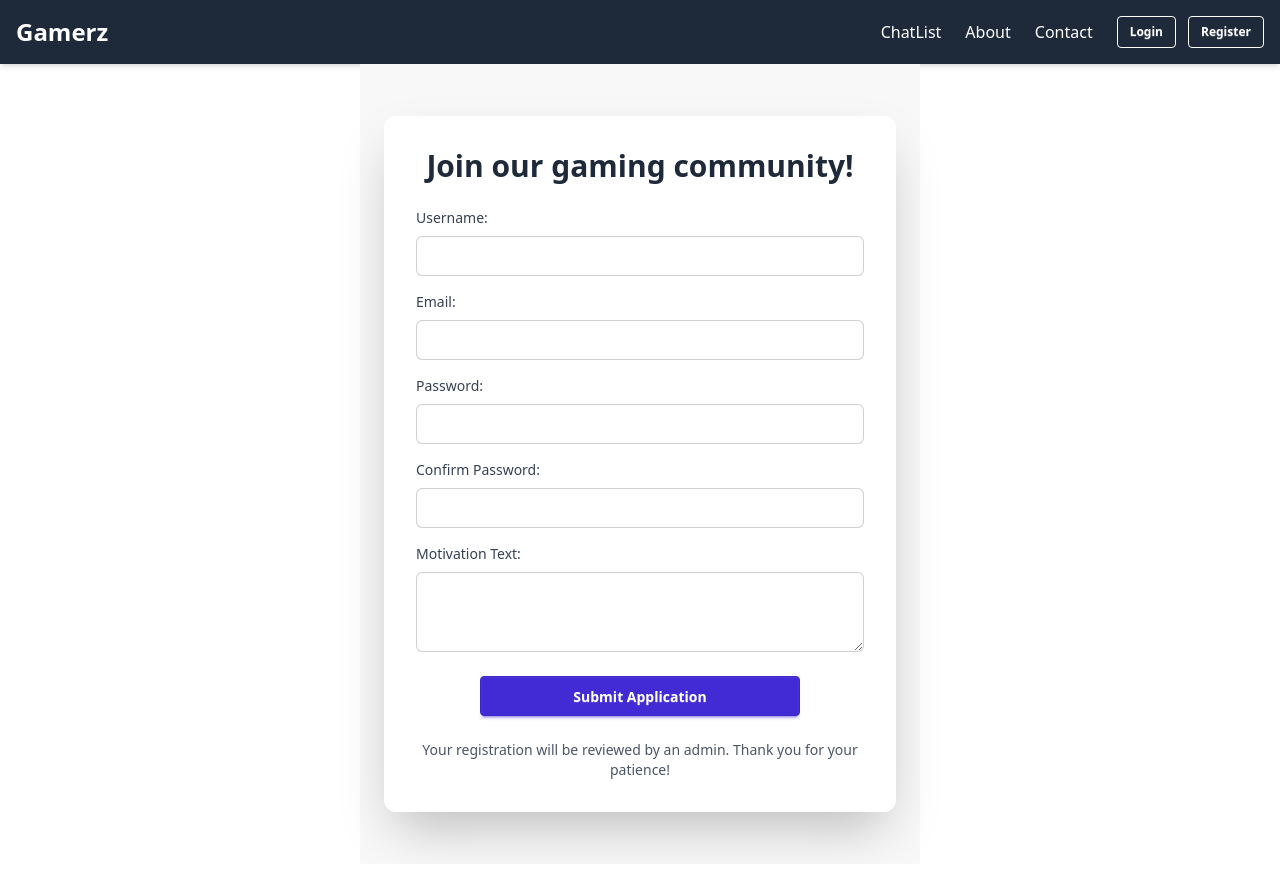
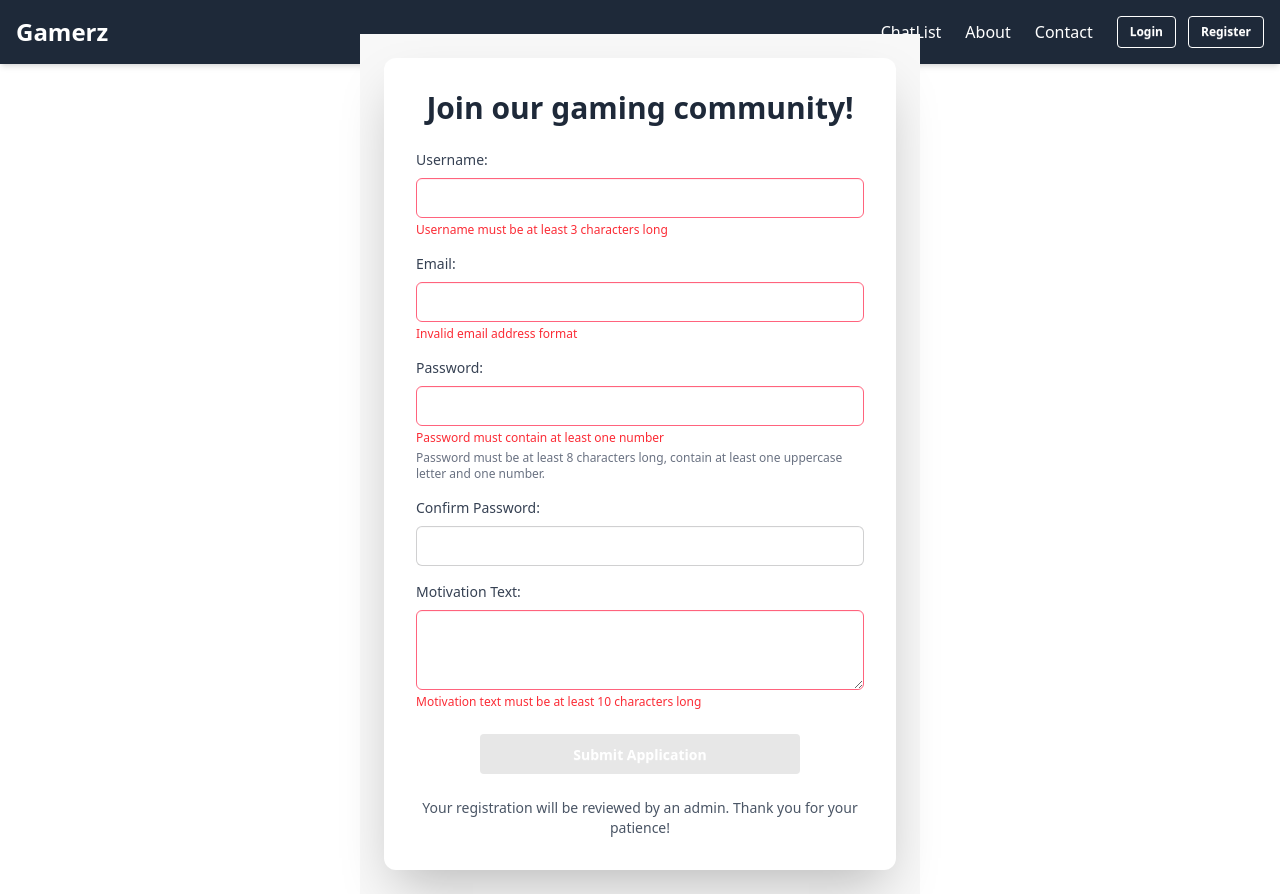
Before and after one commit to 2024-devops-alt-dist/GAMERSZ_LDF_BD_MG, a React (Vite) app in the folder frontend/: page /register in a window 1280 px wide. Before the commit the page ends 864 px from the top, so only its background shows below. Built offline with nearby package versions, Linux system fonts and the light colour scheme; no server answers.

Commit message:
feat(signup): add Zod validation to signup form and include Zod dependency

```diff
--- a/frontend/package.json
+++ b/frontend/package.json
@@ -14,7 +14,8 @@
     "react": "^19.0.0",
     "react-dom": "^19.0.0",
     "react-router-dom": "^7.5.0",
-    "tailwindcss": "^4.1.3"
+    "tailwindcss": "^4.1.3",
+    "zod": "^3.24.4"
   },
   "devDependencies": {
     "@eslint/js": "^9.21.0",
--- a/frontend/src/components/signupForm.tsx
+++ b/frontend/src/components/signupForm.tsx
@@ -1,51 +1,124 @@
-import React, { useState } from 'react';
-import { useNavigate } from 'react-router-dom';
+import React, { useState, useEffect, useCallback } from "react";
+import { useNavigate } from "react-router-dom";
+import { z } from "zod";
+
+// Define validation schemas for each field
+const usernameSchema = z
+	.string()
+	.min(3, { message: "Username must be at least 3 characters long" })
+	.max(30, { message: "Username cannot exceed 30 characters" });
+
+const emailSchema = z
+	.string()
+	.email({ message: "Invalid email address format" });
+
+const passwordSchema = z
+	.string()
+	.min(8, { message: "Password must be at least 8 characters long" })
+	.regex(/[A-Z]/, {
+		message: "Password must contain at least one uppercase letter",
+	})
+	.regex(/[0-9]/, {
+		message: "Password must contain at least one number",
+	});
+
+const motivationSchema = z.string().min(10, {
+	message: "Motivation text must be at least 10 characters long",
+});
+
+// Define the form schema
+const formSchema = z
+	.object({
+		username: usernameSchema,
+		email: emailSchema,
+		password: passwordSchema,
+		confirmPassword: z.string(),
+		motivationText: motivationSchema,
+	})
+	.refine((data) => data.password === data.confirmPassword, {
+		message: "Passwords do not match",
+		path: ["confirmPassword"],
+	});
+
+// Type for form validation errors
+type FormErrors = {
+	username?: string;
+	email?: string;
+	password?: string;
+	confirmPassword?: string;
+	motivationText?: string;
+};
 
 const SignupForm: React.FC = () => {
-  const [username, setUsername] = useState('');
-  const [email, setEmail] = useState('');
-  const [password, setPassword] = useState('');
-  const [confirmPassword, setConfirmPassword] = useState('');
-  const [motivationText, setMotivationText] = useState('');
+	const [username, setUsername] = useState("");
+	const [email, setEmail] = useState("");
+	const [password, setPassword] = useState("");
+	const [confirmPassword, setConfirmPassword] = useState("");
+	const [motivationText, setMotivationText] = useState("");
 	const [error, setError] = useState<string | null>(null);
-  const [successMessage, setSuccessMessage] = useState<string | null>(null);
+	const [successMessage, setSuccessMessage] = useState<string | null>(
+		null
+	);
+	const [validationErrors, setValidationErrors] =
+		useState<FormErrors>({});
+	const [isFormValid, setIsFormValid] = useState(false);
 	const navigate = useNavigate();
+
+	// Validate form data using Zod
+	const validateForm = useCallback(() => {
+		// Reset validation errors
+		setValidationErrors({});
+
+		try {
+			// Validate the form data against the schema
+			formSchema.parse({
+				username,
+				email,
+				password,
+				confirmPassword,
+				motivationText,
+			});
+
+			// If validation passes, set form as valid
+			setIsFormValid(true);
+			return true;
+		} catch (error) {
+			if (error instanceof z.ZodError) {
+				// Convert Zod errors to our FormErrors format
+				const errors: FormErrors = {};
+
+				error.errors.forEach((err) => {
+					const path = err.path[0] as keyof FormErrors;
+					errors[path] = err.message;
+				});
+
+				setValidationErrors(errors);
+				setIsFormValid(false);
+			}
+			return false;
+		}
+	}, [username, email, password, confirmPassword, motivationText]);
+
+	// Validate form on input changes
+	useEffect(() => {
+		validateForm();
+	}, [validateForm]);
 
 	const handleSubmit = async (event: React.FormEvent) => {
 		event.preventDefault();
-    if (password !== confirmPassword) {
-      alert('Passwords do not match');
+
+		// Validate form before submission
+		if (!validateForm()) {
 			return;
 		}
-    if (password.length < 8) {
-      alert('Password must be at least 8 characters long');
-      return;
-    }
-    if (!motivationText) {
-      alert('Please enter your motivation text');
-      return;
-    }
-    if (!email) {
-      alert('Please enter your email');
-      return;
-    }
-    if (!username) {
-      alert('Please enter your username');
-      return;
-    }
-    if (!password) {
-      alert('Please enter your password');
-      return;
-    }
-    if (!confirmPassword) {
-      alert('Please confirm your password');
-      return;
-    }
+
 		try {
-      const response = await fetch('http://localhost:3000/api/auth/register', {
-        method: 'POST',
+			const response = await fetch(
+				"http://localhost:3000/api/auth/register",
+				{
+					method: "POST",
 					headers: {
-          'Content-Type': 'application/json',
+						"Content-Type": "application/json",
 					},
 					body: JSON.stringify({
 						username,
@@ -53,20 +126,21 @@ const SignupForm: React.FC = () => {
 						password,
 						motivation: motivationText,
 					}),
-      });
+				}
+			);
 			const data = await response.json();
 
 			if (response.ok) {
-        setSuccessMessage('Registration successful! Please log in.');
+				setSuccessMessage("Registration successful! Please log in.");
 				setTimeout(() => {
-          navigate('/');
+					navigate("/");
 				}, 2000);
 			} else {
-        setError(data.message || 'Registration failed');
+				setError(data.message || "Registration failed");
 			}
 			// eslint-disable-next-line @typescript-eslint/no-explicit-any
 		} catch (err: any) {
-      setError(err.message || 'An unexpected error occurred');
+			setError(err.message || "An unexpected error occurred");
 		}
 	};
 
@@ -76,7 +150,10 @@ const SignupForm: React.FC = () => {
 				<h1 className="text-3xl font-bold text-center text-gray-800 mb-6">
 					Join our gaming community!
 				</h1>
-        <form onSubmit={handleSubmit} className="space-y-4">
+				<form
+					onSubmit={handleSubmit}
+					className="space-y-4"
+				>
 					<div>
 						<label
 							htmlFor="username"
@@ -89,10 +166,17 @@ const SignupForm: React.FC = () => {
 							id="username"
 							name="username"
 							value={username}
-              onChange={e => setUsername(e.target.value)}
+							onChange={(e) => setUsername(e.target.value)}
 							required
-              className="input input-bordered w-full rounded-md focus:ring-2 focus:ring-blue-500"
+							className={`input input-bordered w-full rounded-md focus:ring-2 focus:ring-blue-500 ${
+								validationErrors.username ? "input-error" : ""
+							}`}
 						/>
+						{validationErrors.username && (
+							<p className="text-red-500 text-xs mt-1">
+								{validationErrors.username}
+							</p>
+						)}
 					</div>
 
 					<div>
@@ -107,10 +191,17 @@ const SignupForm: React.FC = () => {
 							id="email"
 							name="email"
 							value={email}
-              onChange={e => setEmail(e.target.value)}
+							onChange={(e) => setEmail(e.target.value)}
 							required
-              className="input input-bordered w-full rounded-md focus:ring-2 focus:ring-blue-500"
+							className={`input input-bordered w-full rounded-md focus:ring-2 focus:ring-blue-500 ${
+								validationErrors.email ? "input-error" : ""
+							}`}
 						/>
+						{validationErrors.email && (
+							<p className="text-red-500 text-xs mt-1">
+								{validationErrors.email}
+							</p>
+						)}
 					</div>
 
 					<div>
@@ -125,10 +216,21 @@ const SignupForm: React.FC = () => {
 							id="password"
 							name="password"
 							value={password}
-              onChange={e => setPassword(e.target.value)}
+							onChange={(e) => setPassword(e.target.value)}
 							required
-              className="input input-bordered w-full rounded-md focus:ring-2 focus:ring-blue-500"
+							className={`input input-bordered w-full rounded-md focus:ring-2 focus:ring-blue-500 ${
+								validationErrors.password ? "input-error" : ""
+							}`}
 						/>
+						{validationErrors.password && (
+							<p className="text-red-500 text-xs mt-1">
+								{validationErrors.password}
+							</p>
+						)}
+						<p className="text-gray-500 text-xs mt-1">
+							Password must be at least 8 characters long, contain at
+							least one uppercase letter and one number.
+						</p>
 					</div>
 
 					<div>
@@ -143,10 +245,17 @@ const SignupForm: React.FC = () => {
 							id="confirm-password"
 							name="confirm-password"
 							value={confirmPassword}
-              onChange={e => setConfirmPassword(e.target.value)}
+							onChange={(e) => setConfirmPassword(e.target.value)}
 							required
-              className="input input-bordered w-full rounded-md focus:ring-2 focus:ring-blue-500"
+							className={`input input-bordered w-full rounded-md focus:ring-2 focus:ring-blue-500 ${
+								validationErrors.confirmPassword ? "input-error" : ""
+							}`}
 						/>
+						{validationErrors.confirmPassword && (
+							<p className="text-red-500 text-xs mt-1">
+								{validationErrors.confirmPassword}
+							</p>
+						)}
 					</div>
 
 					<div>
@@ -160,16 +269,24 @@ const SignupForm: React.FC = () => {
 							id="motivation-text"
 							name="motivation-text"
 							value={motivationText}
-              onChange={e => setMotivationText(e.target.value)}
+							onChange={(e) => setMotivationText(e.target.value)}
 							required
-              className="textarea textarea-bordered w-full rounded-md focus:ring-2 focus:ring-blue-500"
+							className={`textarea textarea-bordered w-full rounded-md focus:ring-2 focus:ring-blue-500 ${
+								validationErrors.motivationText ? "input-error" : ""
+							}`}
 						></textarea>
+						{validationErrors.motivationText && (
+							<p className="text-red-500 text-xs mt-1">
+								{validationErrors.motivationText}
+							</p>
+						)}
 					</div>
 
 					<div className="flex justify-center mt-6">
 						<button
 							type="submit"
 							className="btn btn-primary w-full max-w-xs text-white"
+							disabled={!isFormValid}
 						>
 							Submit Application
 						</button>
@@ -181,12 +298,14 @@ const SignupForm: React.FC = () => {
 					</p>
 				)}
 				{error && (
-          <p className="text-center text-sm text-red-500 mt-4">{error}</p>
+					<p className="text-center text-sm text-red-500 mt-4">
+						{error}
+					</p>
 				)}
 
 				<p className="text-center text-sm text-gray-600 mt-4">
-          Your registration will be reviewed by an admin. Thank you for your
-          patience!
+					Your registration will be reviewed by an admin. Thank you
+					for your patience!
 				</p>
 			</div>
 		</div>
```
Also changed, not shown: 1 other file (tests, documents, lock files or other folders). Lines whose indentation alone changed are shown as unchanged.
